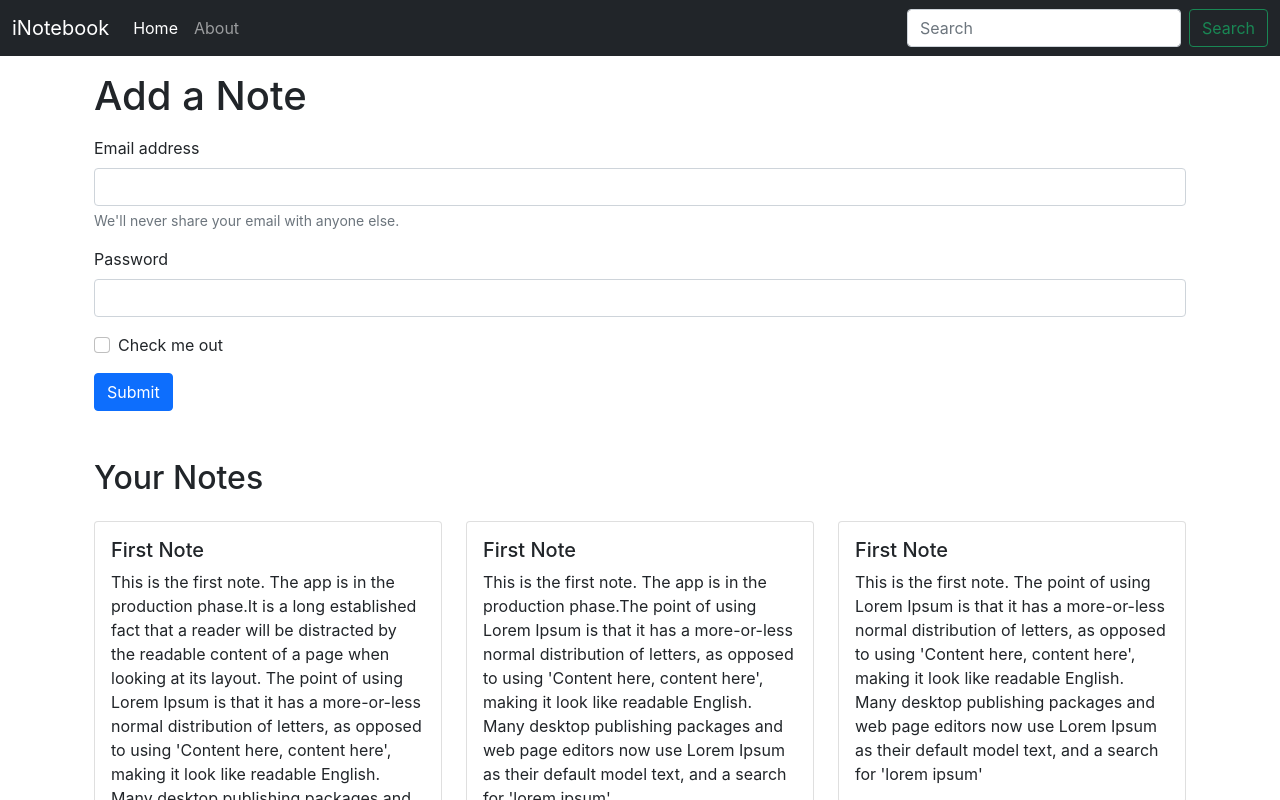
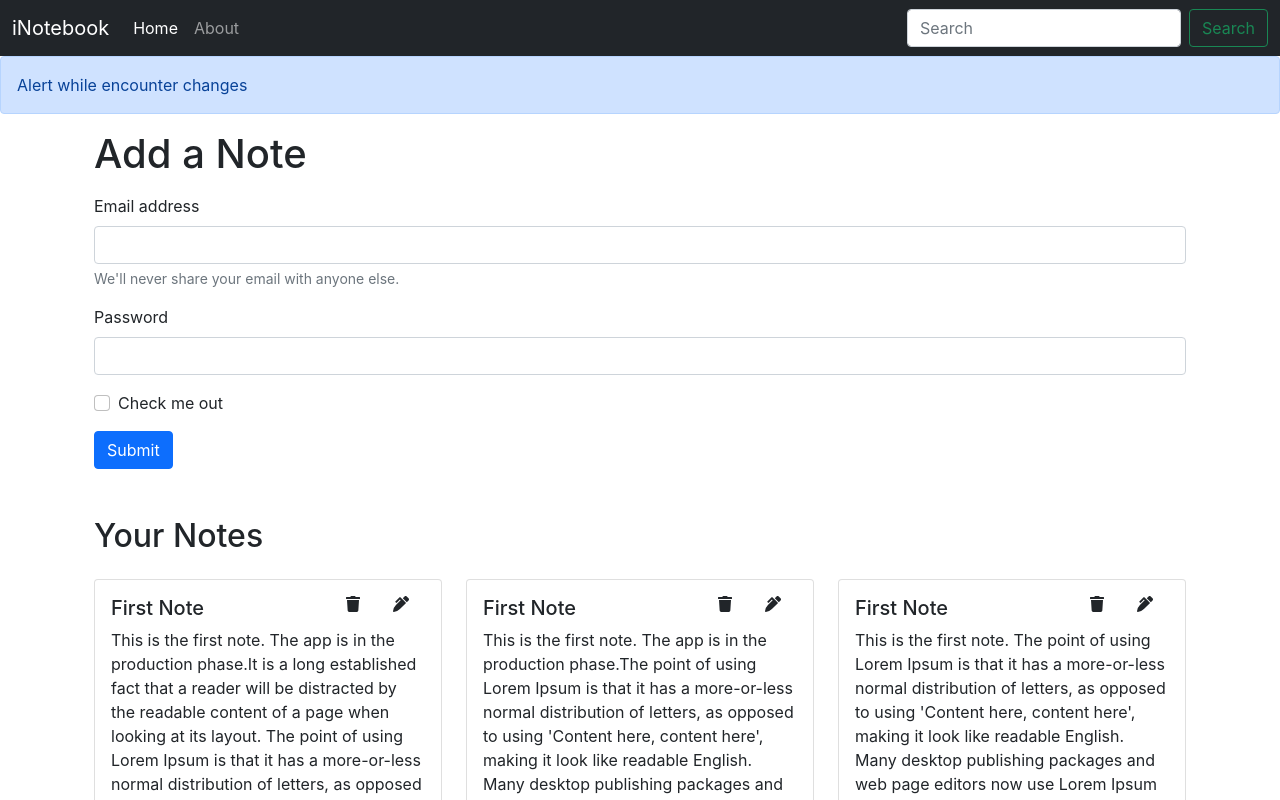
Before and after one commit to nikhilkr2396/inotebook, a React (Create React App) app: page / in a window 1280 px wide. Shown: the top 800 px of the page. Built offline with nearby package versions, Linux system fonts and the light colour scheme.

Commit message:
frontend : Added font awsome icons

```diff
--- a/package.json
+++ b/package.json
@@ -9,6 +9,7 @@
     "concurrently": "^6.2.1",
     "react": "^17.0.2",
     "react-dom": "^17.0.2",
+    "react-icons": "^4.2.0",
     "react-router-dom": "^5.3.0",
     "react-scripts": "4.0.3",
     "web-vitals": "^1.1.2"
--- a/public/index.html
+++ b/public/index.html
@@ -2,7 +2,7 @@
 <html lang="en">
   <head>
     <meta charset="utf-8" />
-    <link rel="icon" href="%PUBLIC_URL%/favicon.ico" />
+    <!-- <link rel="icon" href="%PUBLIC_URL%/favicon.ico" /> -->
     <meta name="viewport" content="width=device-width, initial-scale=1" />
     <meta name="theme-color" content="#000000" />
     <meta
--- a/src/App.js
+++ b/src/App.js
@@ -2,6 +2,7 @@
 import { BrowserRouter as Router, Switch, Route } from "react-router-dom";
 
 import { About } from "./Components/About";
+import Alert from "./Components/Alert";
 import { Home } from "./Components/Home";
 import Navbar from "./Components/Navbar";
 import NoteState from "./Context/notes/NoteState";
@@ -12,6 +13,7 @@
       <NoteState>
         <Router>
           <Navbar />
+          <Alert message = "Alert while encounter changes"/>
           <div className="container">
             <Switch>
               <Route exact path="/">
--- /dev/null
+++ b/src/Components/Alert.js
@@ -0,0 +1,13 @@
+import React from "react";
+
+function Alert(props) {
+  return (
+    <div>
+      <div class="alert alert-primary" role="alert">
+        {props.message}
+      </div>
+    </div>
+  );
+}
+
+export default Alert;
--- a/src/Components/Home.js
+++ b/src/Components/Home.js
@@ -7,20 +7,20 @@
             <div className="container my-3">
             <h1>Add a Note</h1>
             <form className="my-3">
-                <div class="mb-3">
-                    <label for="exampleInputEmail1" class="form-label">Email address</label>
-                    <input type="email" class="form-control" id="exampleInputEmail1" aria-describedby="emailHelp"/>
-                    <div id="emailHelp" class ="form-text">We'll never share your email with anyone else.</div>
+                <div className="mb-3">
+                    <label htmlFor="exampleInputEmail1" className="form-label">Email address</label>
+                    <input type="email" className="form-control" id="exampleInputEmail1" aria-describedby="emailHelp"/>
+                    <div id="emailHelp" className="form-text">We'll never share your email with anyone else.</div>
                 </div>
-                <div class="mb-3">
-                    <label for="exampleInputPassword1" class="form-label">Password</label>
-                    <input type="password" class="form-control" id="exampleInputPassword1"/>
+                <div className="mb-3">
+                    <label htmlFor="exampleInputPassword1" className="form-label">Password</label>
+                    <input type="password" className="form-control" id="exampleInputPassword1"/>
                 </div>
-                <div class="mb-3 form-check">
-                    <input type="checkbox" class="form-check-input" id="exampleCheck1"/>
-                    <label class ="form-check-label" for="exampleCheck1">Check me out</label>
+                <div className="mb-3 form-check">
+                    <input type="checkbox" className="form-check-input" id="exampleCheck1"/>
+                    <label className="form-check-label" htmlFor="exampleCheck1">Check me out</label>
                 </div>
-                <button type="submit" class="btn btn-primary">Submit</button>
+                <button type="submit" className="btn btn-primary">Submit</button>
             </form>
             </div>
             <div className="container my-5">
--- a/src/Components/Noteitem.js
+++ b/src/Components/Noteitem.js
@@ -1,4 +1,5 @@
 import React from 'react'
+import { FaTrash, FaPenAlt} from "react-icons/fa";
 
 function Noteitem(props) {
     const {note} = props;
@@ -6,7 +7,11 @@
         <div className="col-md-4">
             <div className="card my-3" >
                 <div className="card-body">
-                    <h5 className="card-title">{note.title}</h5>
+                    <div className="d-flex bd-highlight">
+                    <h5 className="card-title flex-grow-1 bd-highlight">{note.title}</h5>
+                    <FaTrash className="icon mx-3" />
+                    <FaPenAlt className="icon mx-3"/>
+                    </div>
                     <p className="card-text">{note.description}</p>
                 </div>
             </div>
--- a/src/Components/Notes.js
+++ b/src/Components/Notes.js
@@ -11,7 +11,7 @@
         <div className="row my-3">
             <h2>Your Notes</h2>
                 {notes.map((note) =>{
-                    return <Noteitem note={note}/>;
+                    return <Noteitem key={note.id} note={note}/>;
             })}
         </div>
     )
--- a/src/index.css
+++ b/src/index.css
@@ -11,3 +11,7 @@
   font-family: source-code-pro, Menlo, Monaco, Consolas, 'Courier New',
     monospace;
 }
+
+.icon{
+  cursor: pointer;
+}
```
Also changed, not shown: 1 other file (tests, documents, lock files or other folders).
